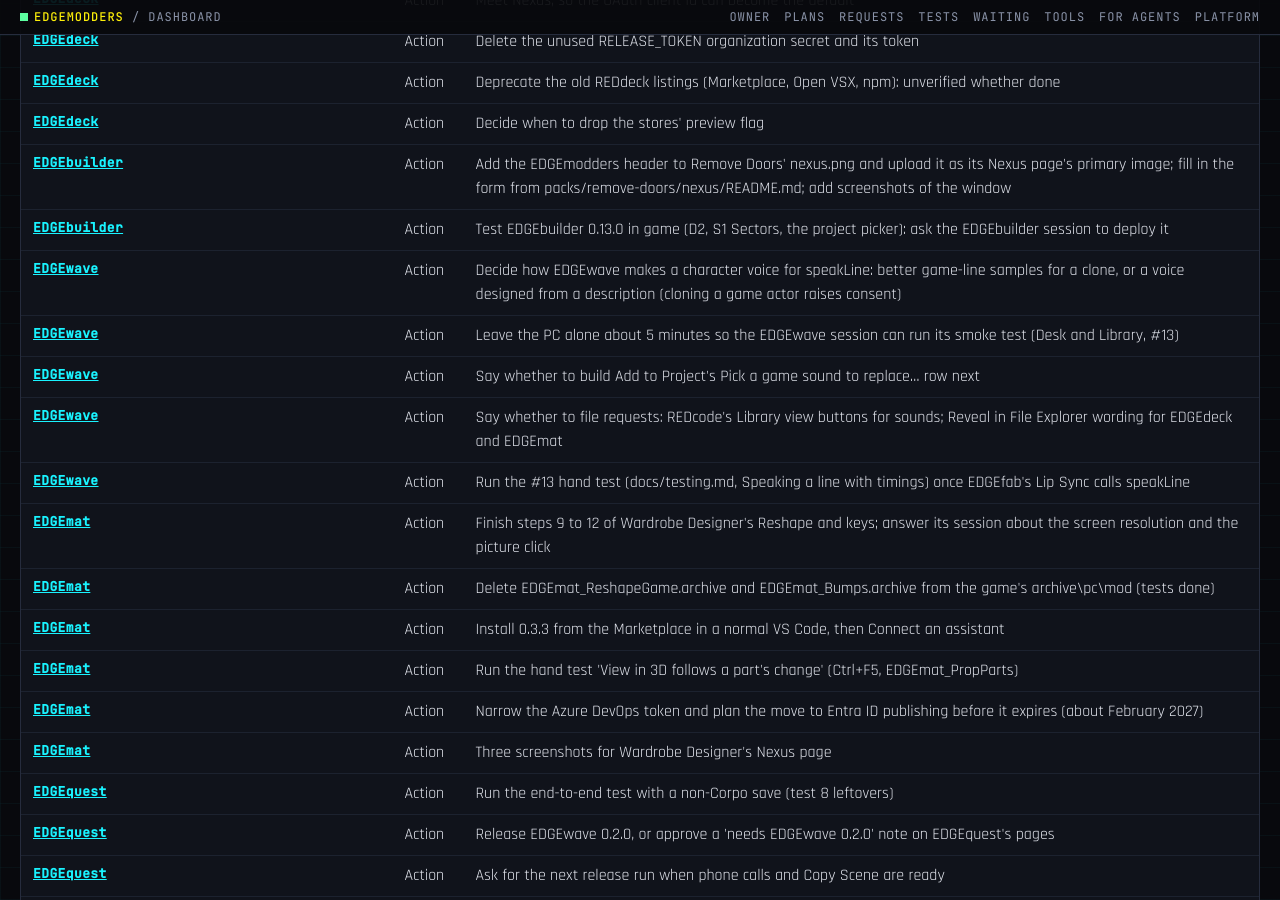
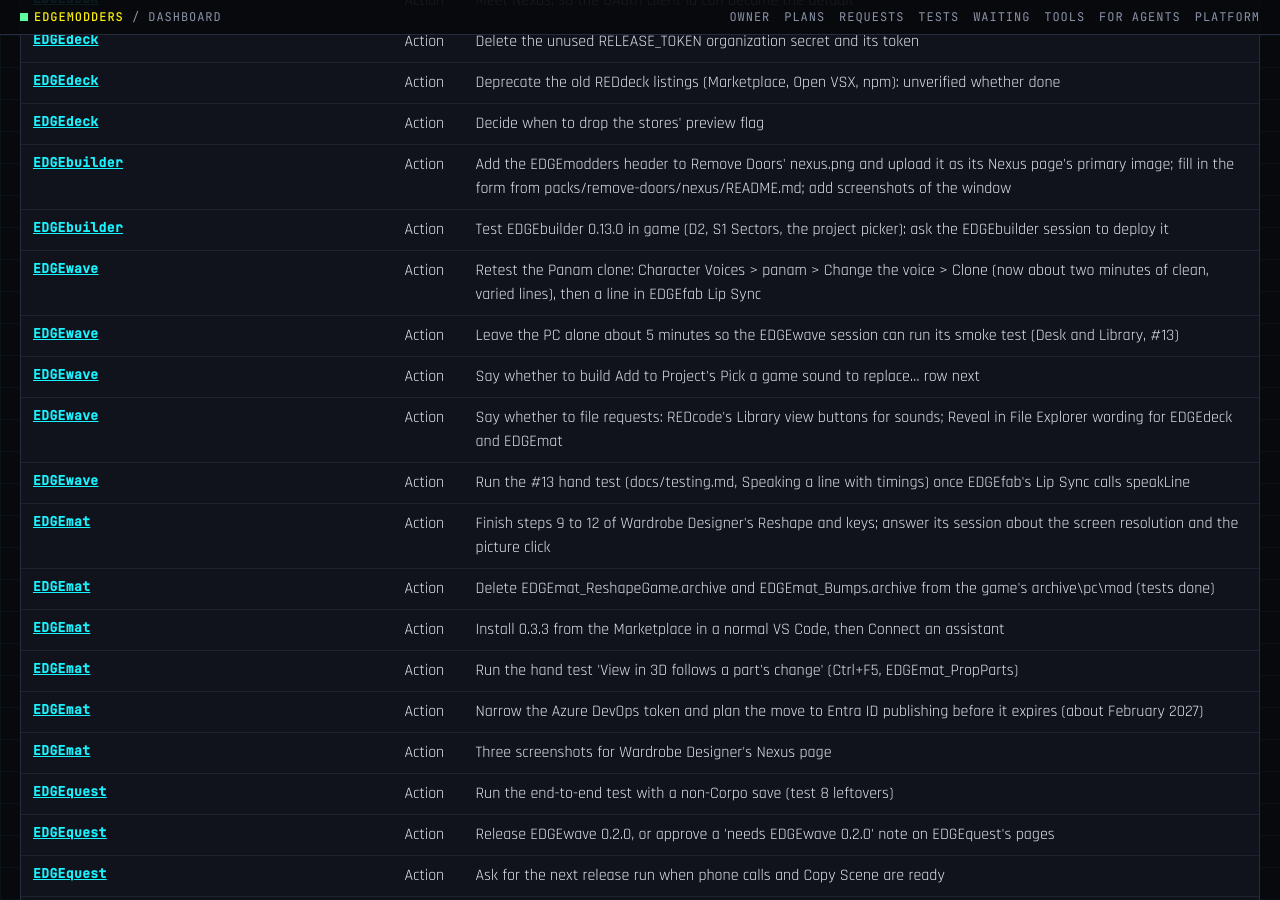
Before and after one commit to Edgemodders/EDGEweb, a Jekyll site: the page docs/dashboard.html, which Jekyll copies as it is, in a window 1280 px wide and 900 px high, scrolled down 1469 px. Built offline with Jekyll 4.4.1, drawn with Linux system fonts in a browser that asks for light colours; some of the changed text lies outside the part shown.

Commit message:
Dashboard: EDGEwave's character clone takes better samples, the owner retests
Co-Authored-By: Claude Opus 5.5 <noreply@anthropic.com>

```diff
--- a/docs/assets/dashboard/status.js
+++ b/docs/assets/dashboard/status.js
@@ -1835,7 +1835,7 @@ window.EDGE_STATUS = {
      "steps": 6,
      "status": "partly run",
      "ranBy": "owner",
-     "note": "2026-11-21: speakLine worked through EDGEfab, but the cloned voice did not sound like Panam; samples or approach to decide with the owner"
+     "note": "2026-11-21: speakLine worked through EDGEfab; the first Panam clone did not sound like her; the clone now takes better samples, to retest"
     }
    ],
    "ownerSpotTests": [],
@@ -1847,7 +1847,7 @@ window.EDGE_STATUS = {
     }
    ],
    "ownerActions": [
-    "Decide how EDGEwave makes a character voice for speakLine: better game-line samples for a clone, or a voice designed from a description (cloning a game actor raises consent)",
+    "Retest the Panam clone: Character Voices > panam > Change the voice > Clone (now about two minutes of clean, varied lines), then a line in EDGEfab Lip Sync",
     "Leave the PC alone about 5 minutes so the EDGEwave session can run its smoke test (Desk and Library, #13)",
     "Say whether to build Add to Project's Pick a game sound to replace… row next",
     "Say whether to file requests: REDcode's Library view buttons for sounds; Reveal in File Explorer wording for EDGEdeck and EDGEmat",
--- a/docs/dashboard.html
+++ b/docs/dashboard.html
@@ -203,7 +203,7 @@ pre.how { background: #05060a; border: 1px solid var(--line); padding: 12px 14px
 </div>
 <div id="tip" role="tooltip"></div>
 
-<script src="assets/dashboard/status.js?v=135"></script>
+<script src="assets/dashboard/status.js?v=136"></script>
 <script>
 (function () {
   var S = window.EDGE_STATUS;
```
